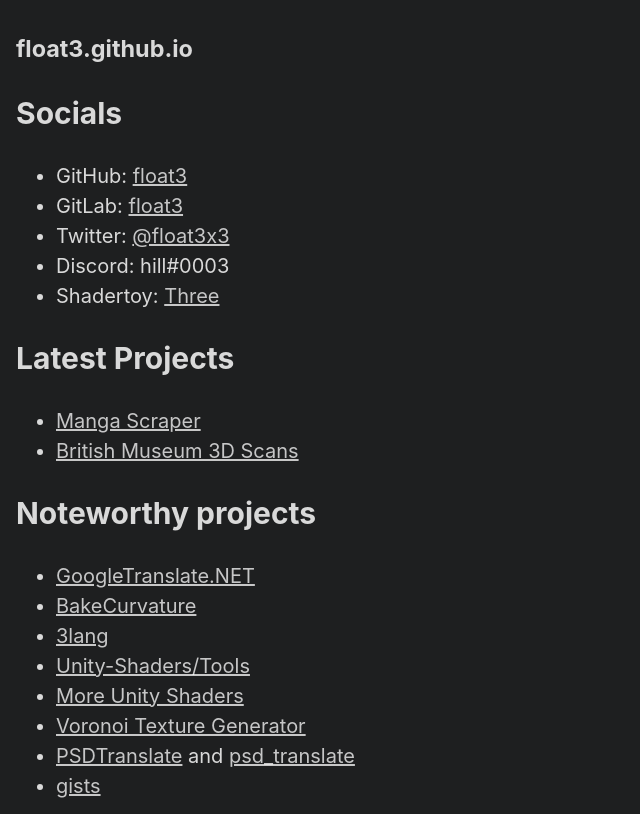
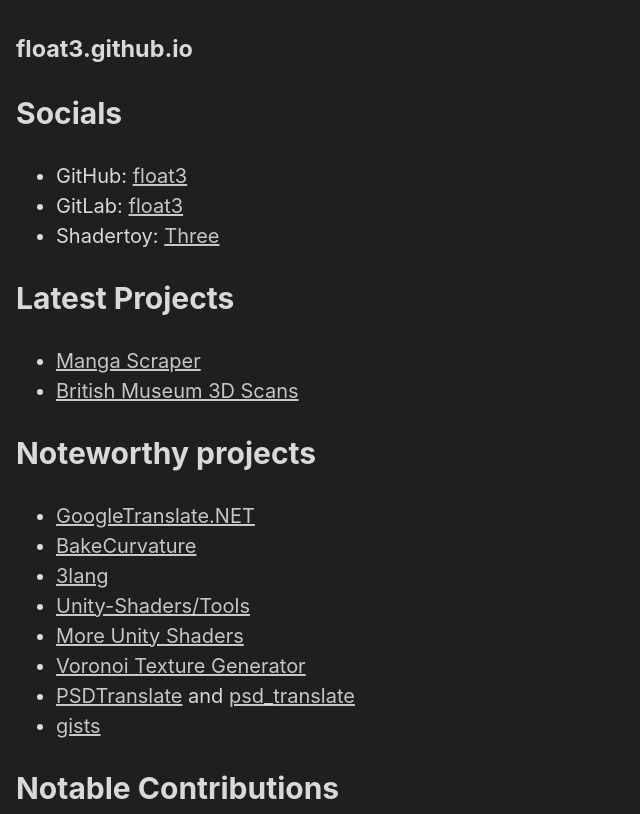
Before and after one commit to float3/float3.github.io.old.old, a plain HTML site: page index.html in a window 1280 px wide. Shown: the top 814 px of the page, without its empty margins (0-640 px from the left). Drawn offline with Linux system fonts and the light colour scheme.

Commit message:
Update index.html

```diff
--- a/index.html
+++ b/index.html
@@ -21,8 +21,6 @@
             <ul>
                 <li>GitHub: <a href="https://github.com/float3">float3</a></li>
                 <li>GitLab: <a href="https://gitlab.com/float3">float3</a></li>
-                <li>Twitter: <a href="https://twitter.com/float3x3">@float3x3</a></li>
-                <li>Discord: hill#0003</li>
                 <li>Shadertoy: <a href="https://www.shadertoy.com/user/Three">Three</a></li>
             </ul>
             <h1 id="latest-projects">Latest Projects</h1>
```
